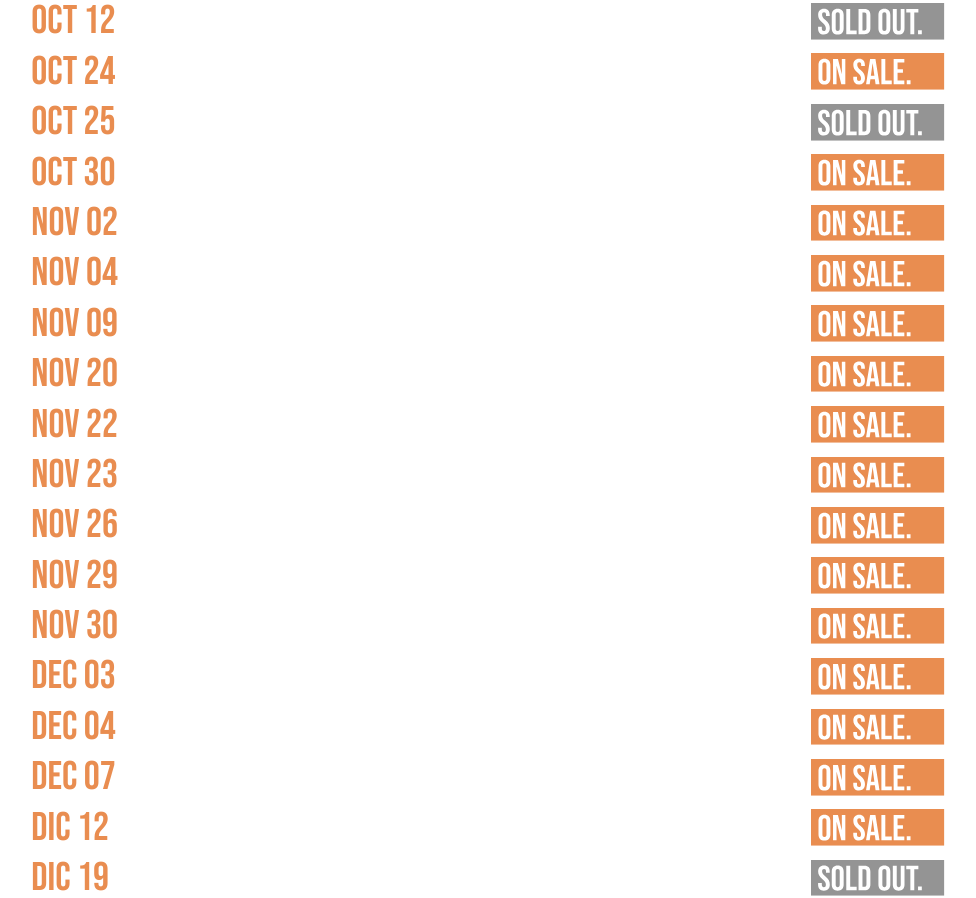
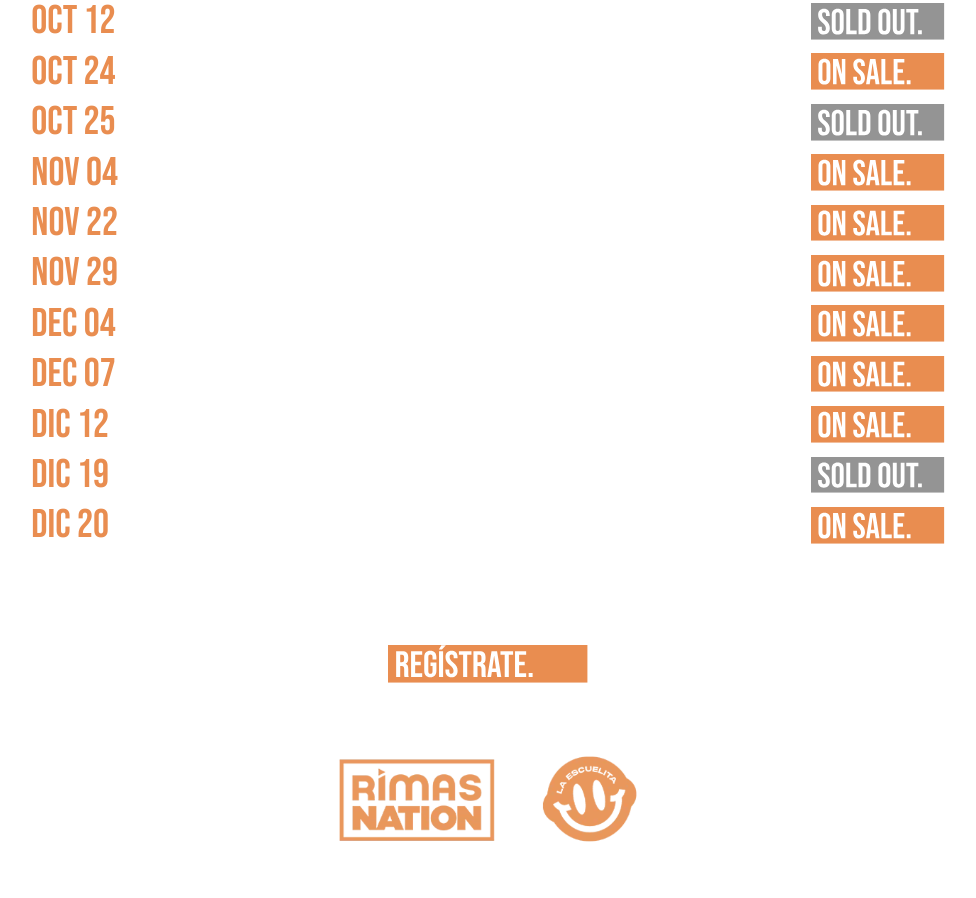
Before and after one commit to ofmendez/EstelaTour, a plain HTML site: page index.html in a window 1280 px wide. Shown: the part 2207-3105 px from the top of the page, without its empty margins (152-1128 px from the left). Drawn offline with nearby package versions, Linux system fonts and the light colour scheme.

Commit message:
Fechas EEUU

```diff
--- a/index.html
+++ b/index.html
@@ -1352,7 +1352,7 @@ Your browser does not support the video tag.
                   <!-- Inicio Fecha Concierto -->
                   <div class="FechaConcierto">
                      <div class="DiaConcierto">OCT 05</div>
-                     <div class="CiudadConcierto">Murcia, España</div>
+                     <div class="CiudadConcierto"><s>Murcia, España</s></div>
                      <div class="BotonCompra"><img src="Images/LMDS_Btn_SoldOut.svg"/>
                      </div>
                   </div>
@@ -1405,22 +1405,8 @@ Your browser does not support the video tag.
                      </div>
                   </div>
                   <!-- Fin Fecha Concierto -->
-                   <!-- Inicio Fecha Concierto -->
-                  <div class="FechaConcierto">
-                     <div class="DiaConcierto">OCT 30</div>
-                     <div class="CiudadConcierto">Phoenix, Arizona</div>
-                     <div class="BotonCompra"><a class="imagen-enlace" href="https://www.ticketmaster.com/event/190062B81C3046F6" target="_blank" data-nombre="Arizona"><img src="Images/LMDS_Btn_OnSale.svg"/></a>
-                     </div>
-                  </div>
-                  <!-- Fin Fecha Concierto -->
-                  <!-- Inicio Fecha Concierto -->
-                  <div class="FechaConcierto">
-                     <div class="DiaConcierto">NOV 02</div>
-                     <div class="CiudadConcierto">San Diego, California</div>
-                     <div class="BotonCompra"><a class="imagen-enlace" href="https://www.ticketmaster.com/event/0A0062B6997431D5" target="_blank" data-nombre="SanDiego"><img src="Images/LMDS_Btn_OnSale.svg"/></a>
-                     </div>
-                  </div>
-                  <!-- Fin Fecha Concierto -->
+
+
                   <!-- Inicio Fecha Concierto -->
                   <div class="FechaConcierto">
                      <div class="DiaConcierto">NOV 04</div>
@@ -1429,22 +1415,8 @@ Your browser does not support the video tag.
                      </div>
                   </div>
                   <!-- Fin Fecha Concierto -->
-                  <!-- Inicio Fecha Concierto -->
-                  <div class="FechaConcierto">
-                     <div class="DiaConcierto">NOV 09</div>
-                     <div class="CiudadConcierto">Oakland, California</div>
-                     <div class="BotonCompra"><a class="imagen-enlace" href="https://www.ticketmaster.com/event/1C0062B6F2475F48?camefrom=CFC_ANOTHERPLANET_artist&brand=anotherplanet" target="_blank" data-nombre="Oakland"><img src="Images/LMDS_Btn_OnSale.svg"/></a>
-                     </div>
-                  </div>
-                  <!-- Fin Fecha Concierto -->
-                  <!-- Inicio Fecha Concierto -->
-                  <div class="FechaConcierto">
-                     <div class="DiaConcierto">NOV 20</div>
-                     <div class="CiudadConcierto">Houston, Texas</div>
-                     <div class="BotonCompra"><a class="imagen-enlace" href="https://smartfinancialcentre.net/events/mora/calendar/" target="_blank" data-nombre="Houston"><img src="Images/LMDS_Btn_OnSale.svg"/></a>
-                     </div>
-                  </div>
-                  <!-- Fin Fecha Concierto -->
+
+
                   <!-- Inicio Fecha Concierto -->
                   <div class="FechaConcierto">
                      <div class="DiaConcierto">NOV 22</div>
@@ -1453,22 +1425,8 @@ Your browser does not support the video tag.
                      </div>
                   </div>
                   <!-- Fin Fecha Concierto -->
-                  <!-- Inicio Fecha Concierto -->
-                  <div class="FechaConcierto">
-                     <div class="DiaConcierto">NOV 23</div>
-                     <div class="CiudadConcierto">San Antonio, Texas</div>
-                     <div class="BotonCompra"><a class="imagen-enlace" href="https://www.etix.com/ticket/p/81705163/moralo-milsmo-de-la-otra-vez-tour-2025-san-antonio-boeing-center-at-tech-port" target="_blank" data-nombre="SanAntonio"><img src="Images/LMDS_Btn_OnSale.svg"/></a>
-                     </div>
-                  </div>
-                  <!-- Fin Fecha Concierto -->
-                  <!-- Inicio Fecha Concierto -->
-                  <div class="FechaConcierto">
-                     <div class="DiaConcierto">NOV 26</div>
-                     <div class="CiudadConcierto">Chicago, Illinois</div>
-                     <div class="BotonCompra"><a class="imagen-enlace" href="https://www.ticketmaster.com/event/070062B6E7AA2983" target="_blank" data-nombre="Chicago"><img src="Images/LMDS_Btn_OnSale.svg"/></a>
-                     </div>
-                  </div>
-                  <!-- Fin Fecha Concierto -->
+
+
                   <!-- Inicio Fecha Concierto -->
                   <div class="FechaConcierto">
                      <div class="DiaConcierto">NOV 29</div>
@@ -1477,22 +1435,8 @@ Your browser does not support the video tag.
                      </div>
                   </div>
                   <!-- Fin Fecha Concierto -->
-                    <!-- Inicio Fecha Concierto -->
-                  <div class="FechaConcierto">
-                     <div class="DiaConcierto">NOV 30</div>
-                     <div class="CiudadConcierto">Boston, Massachusetts</div>
-                     <div class="BotonCompra"><a class="imagen-enlace" href="https://www.ticketmaster.com/event/010062B78DD92F57" target="_blank" data-nombre="Boston"><img src="Images/LMDS_Btn_OnSale.svg"/></a>
-                     </div>
-                  </div>
-                  <!-- Fin Fecha Concierto -->
-                  <!-- Inicio Fecha Concierto -->
-                  <div class="FechaConcierto">
-                     <div class="DiaConcierto">DEC 03</div>
-                     <div class="CiudadConcierto">Atlanta, Georgia</div>
-                     <div class="BotonCompra"><a class="imagen-enlace" href="https://www.ticketmaster.com/event/0E0062B6D0084F90" target="_blank" data-nombre="Atlanta"><img src="Images/LMDS_Btn_OnSale.svg"/></a>
-                     </div>
-                  </div>
-                  <!-- Fin Fecha Concierto -->
+
+
                   <!-- Inicio Fecha Concierto -->
                   <div class="FechaConcierto">
                      <div class="DiaConcierto">DEC 04</div>
```
